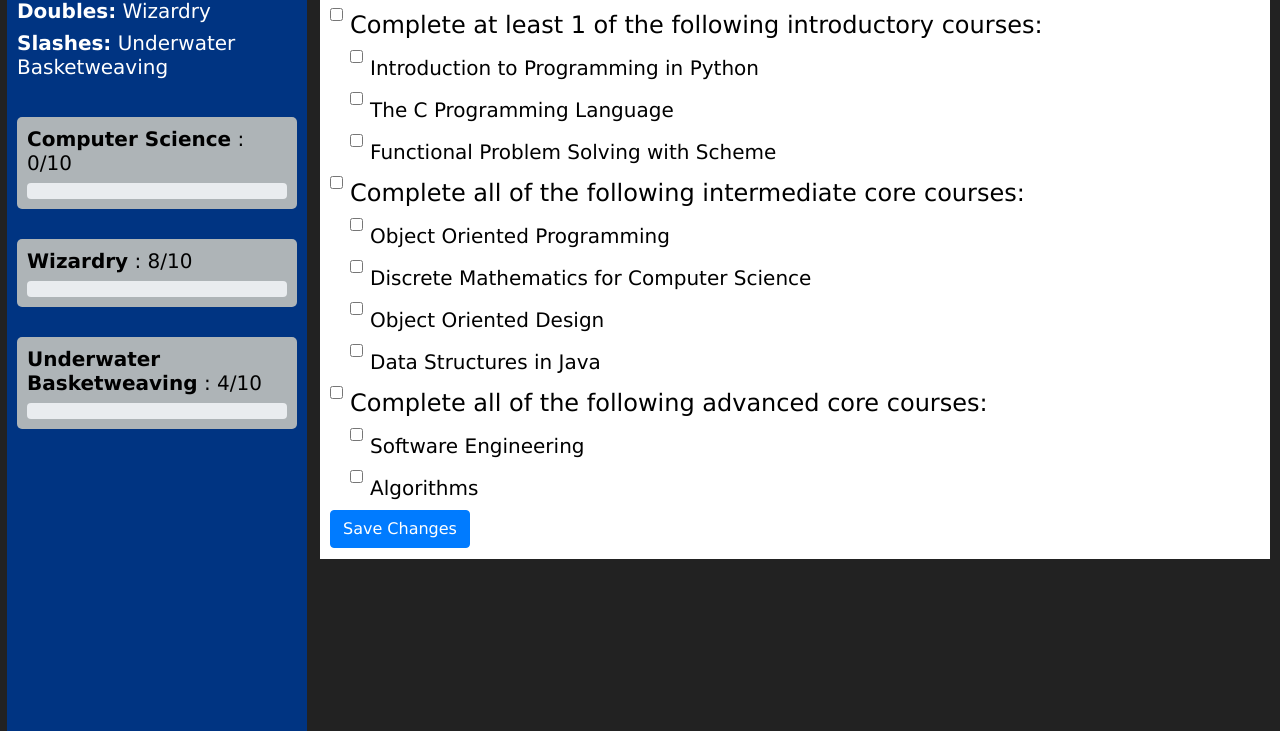
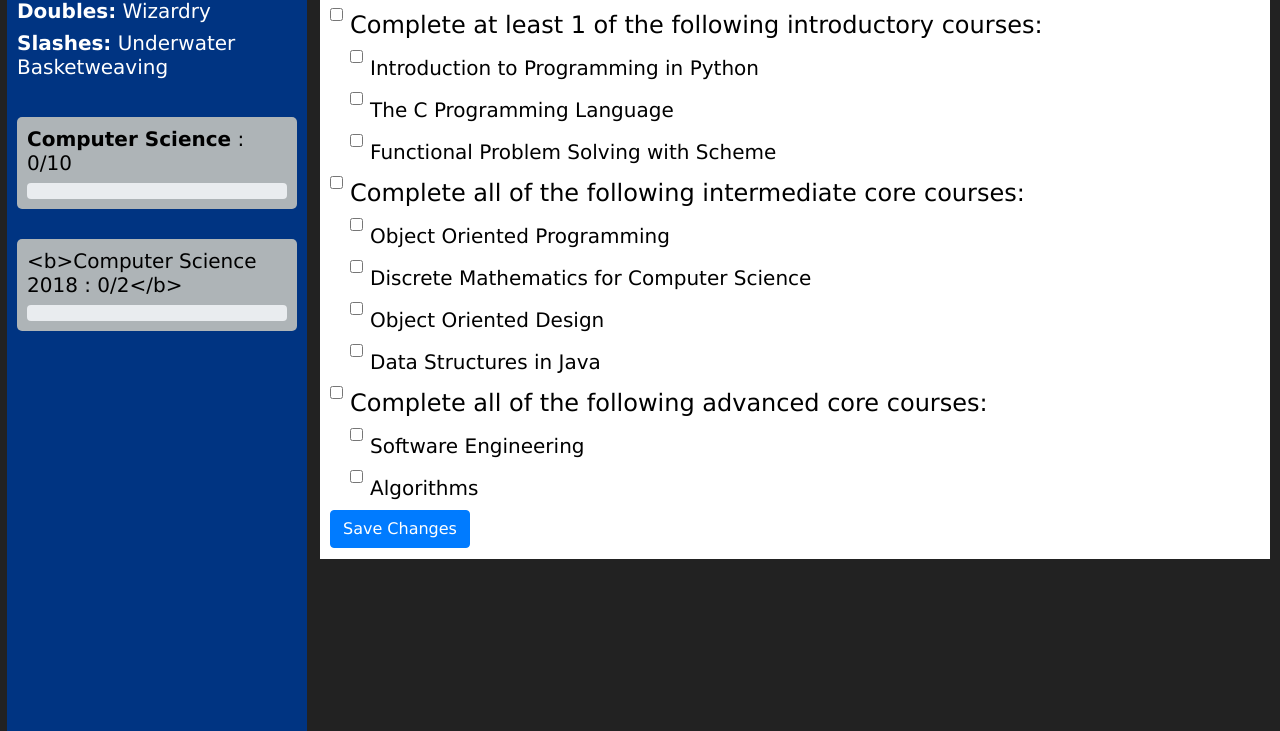
Before and after one commit to hayleemillar/gradGyde, a Flask app: template gradGyde/templates/dash_stud.html in a window 1280 px wide. Shown: the part 187-918 px from the top of the page. Run offline with Flask 2, Linux system fonts and the light colour scheme; the template is opened without the code that fills it, so the values that code supplies are empty; some libraries are stand-ins or nearby versions.

Commit message:
working out some bugs, but the progress bar now displays without errors

```diff
--- a/gradGyde/static/dash_stud.js
+++ b/gradGyde/static/dash_stud.js
@@ -3,33 +3,33 @@ aocs = {
     "Name" : "Computer Science 2018",
     "Requirements" : {
       "Req1" : {
-        "Name" :  "CS Introductory Course"
-        "Ammount" : 1
-        "Fullfilled" : true
+        "Name" :  "CS Introductory Course",
+        "Amount" : 1,
+        "Fullfilled" : true,
         "Classes" : {
           "Class1" : {
             "Name" : "Intro to Programming in Python",
             "Taken" : false
-          }
+          },
           "Class2" : {
             "Name" : "Intro to Programming in C",
             "Taken" : true
           }
         }
-      }
+      },
       "Req2" : {
-        "Name" :  "Math"
-        "Amount" : 2
-        "Fullfilled" : false
+        "Name" :  "Math",
+        "Amount" : 2,
+        "Fullfilled" : false,
         "Classes" : {
           "Class1" : {
             "Name" : "Calculus 1",
             "Taken" : false
-          }
+          },
           "Class2" : {
             "Name" : "Discrete Mathematics for Computer Science",
             "Taken" : true
-          }
+          },
           "Class3" : {
             "Name" : "Dealing With Data",
             "Taken" : false
@@ -61,12 +61,13 @@ function addProgressBars(aois, elementID) {
 
   // for each area of interest (aoi)
   for (aoi in aois) {
-    course = aoi["Name"];
 
-    reqs = aoi["Requirements"];
+    course = aois[aoi]["Name"];
+
+    reqs = aois[aoi]["Requirements"];
 
     // number of requirements
-    reqCount = reqs.length;
+    reqCount = Object.keys(reqs).length;
     // initialize count of requirements fufilled to 0
     numFufilled = 0;
 
@@ -79,6 +80,8 @@ function addProgressBars(aois, elementID) {
     }
 
     // PROGRESS BAR
+    element.appendChild(document.createElement("BR"));
+
     progressBar = document.createElement("div");
     progressBar.className = "grad-progress";
 
@@ -115,3 +118,5 @@ function addProgressBars(aois, elementID) {
   }
 
 }
+
+addProgressBars(aocs, "progress-bars");
--- a/gradGyde/templates/dash_stud.html
+++ b/gradGyde/templates/dash_stud.html
@@ -10,9 +10,6 @@
   <link rel="stylesheet" type="text/css" href="../static/style.css" />
   <link rel='shortcut icon' href='../static/favicon.ico'>
 
-  <!-- NOTE: the below js does not link to the page when flask app is run. -->
-  <script src="../static/dash_stud.js"></script>
- </script>
 </head>
 
 <body>
@@ -66,31 +63,19 @@
 
     <br/>
 
-    <!-- STUB PROGRESS BARS -->
-    <div class="grad-progress">
-      <h5><b>Computer Science</b> : 0/10</h5>
-      <div class="progress">
-        <div class="progress-bar" role="progressbar" style="width: 0%;background-color:#222222" aria-valuenow="0" aria-valuemin="0" aria-valuemax="10"></div>
+    <div id="progress-bars">
+      <!-- STUB PROGRESS BARS -->
+      <div class="grad-progress">
+        <h5><b>Computer Science</b> : 0/10</h5>
+        <div class="progress">
+          <div class="progress-bar" role="progressbar" style="width: 0%;background-color:#222222" aria-valuenow="0" aria-valuemin="0" aria-valuemax="10"></div>
+        </div>
       </div>
     </div>
 
     <br />
 
-    <div class="grad-progress">
-      <h5><b>Wizardry</b> : 8/10</h5>
-      <div class="progress">
-        <div class="progress-bar" role="progressbar" style="width: 0%;background-color:#222222" aria-valuenow="0" aria-valuemin="0" aria-valuemax="10"></div>
-      </div>
-    </div>
 
-    <br />
-
-    <div class="grad-progress">
-      <h5><b>Underwater Basketweaving</b> : 4/10</h5>
-      <div class="progress">
-        <div class="progress-bar" role="progressbar" style="width: 0%;background-color:#222222" aria-valuenow="0" aria-valuemin="0" aria-valuemax="10"></div>
-      </div>
-    </div>
   </div>
 
 
@@ -271,4 +256,8 @@ var basket =
   }
 </script>
 
+<!-- NOTE: the below js does not link to the page when flask app is run. -->
+<script src="../static/dash_stud.js"></script>
+ </script>
+
 </html>
```
